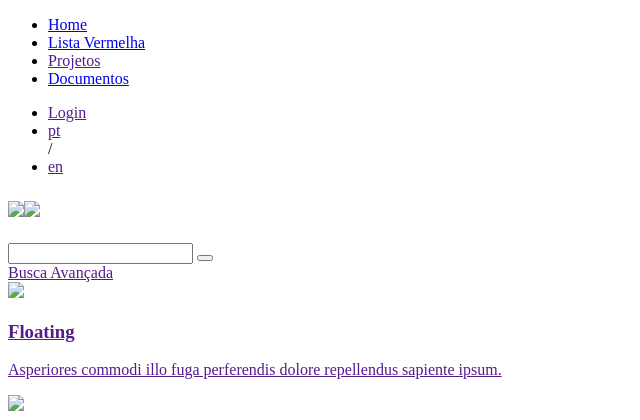
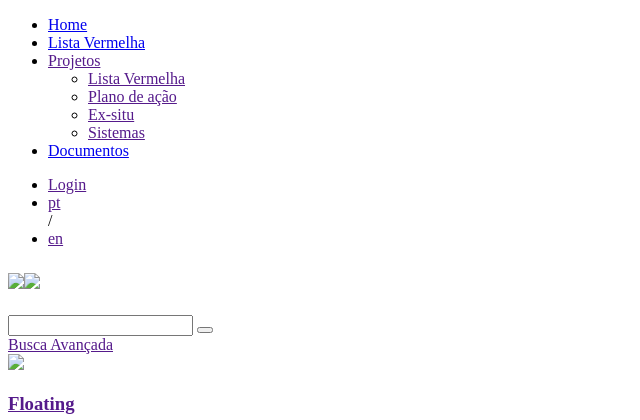
Before and after one commit to CNCFlora/Portal, a Flask app: template templates/home.html in a window 1280 px wide. Shown: the top 420 px of the page, without its empty margins (0-640 px from the left). Run offline with Flask 2, Linux system fonts and the light colour scheme; the template is opened without the code that fills it: most values are stand-ins (such as "Sample title", 1, 10 or a date in 2020).

Commit message:
cria menu drop down de projetos

```diff
--- a/templates/layout.html
+++ b/templates/layout.html
@@ -44,7 +44,13 @@
 							<li class="current"><a href="{{base_url}}">Home</a></li>
 							<li><a href="{{base_url}}/pt-br/listavermelha">Lista Vermelha</a></li>
 							<li>
-								<a href="">Projetos</a>
+								<a href="" class="projects">Projetos</a>
+								<ul class="list-projects">
+									<li><a href="">Lista Vermelha</a></li>
+									<li><a href="">Plano de ação</a></li>
+									<li><a href="">Ex-situ</a></li>
+									<li><a href="">Sistemas</a></li>
+								</ul>
 
 							</li>
 							<li><a href="{{base_url}}/pt-br/publicacoes">Documentos</a></li>
```
Also changed, not shown: static/css/layout.css (+28 -1 lines).
